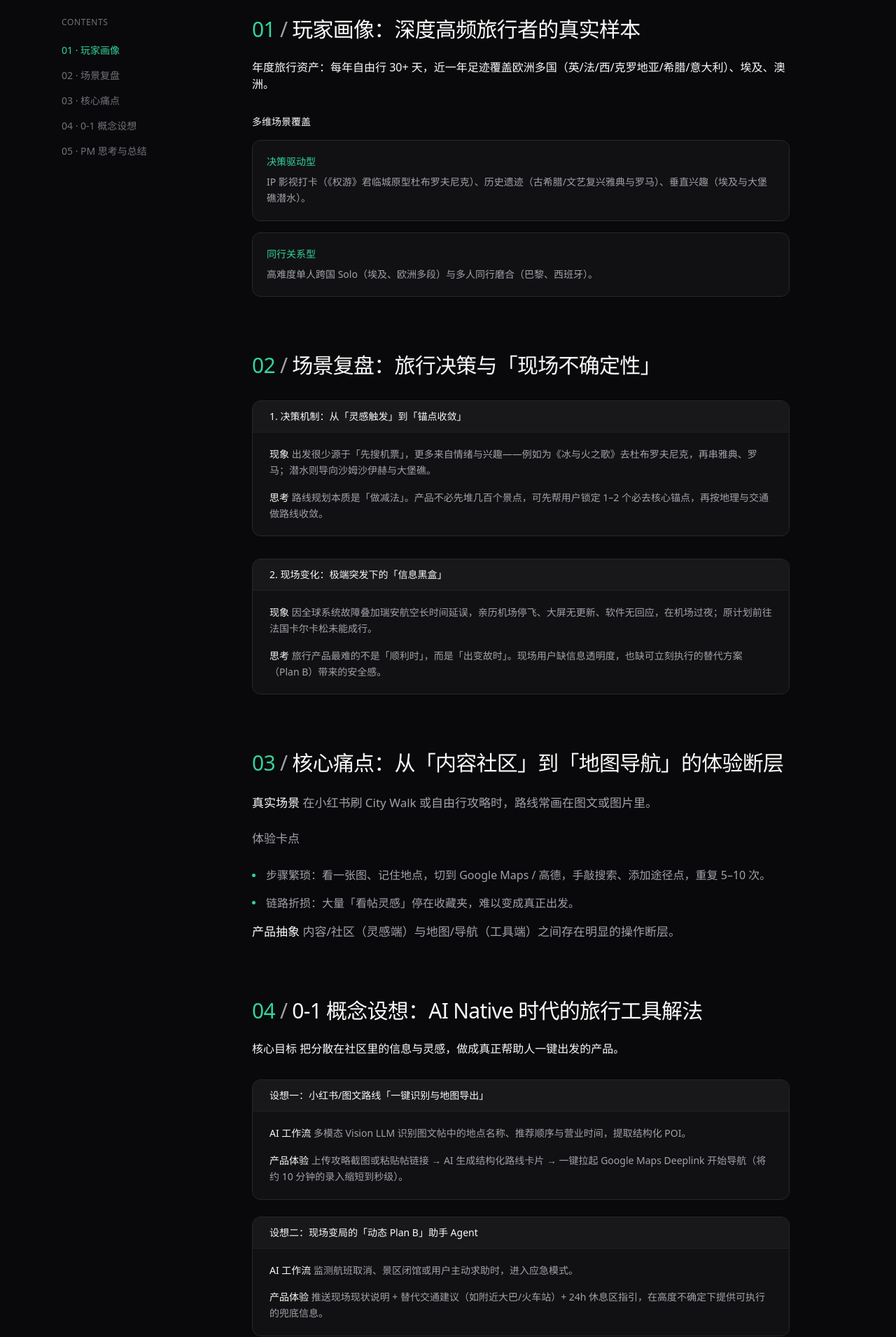
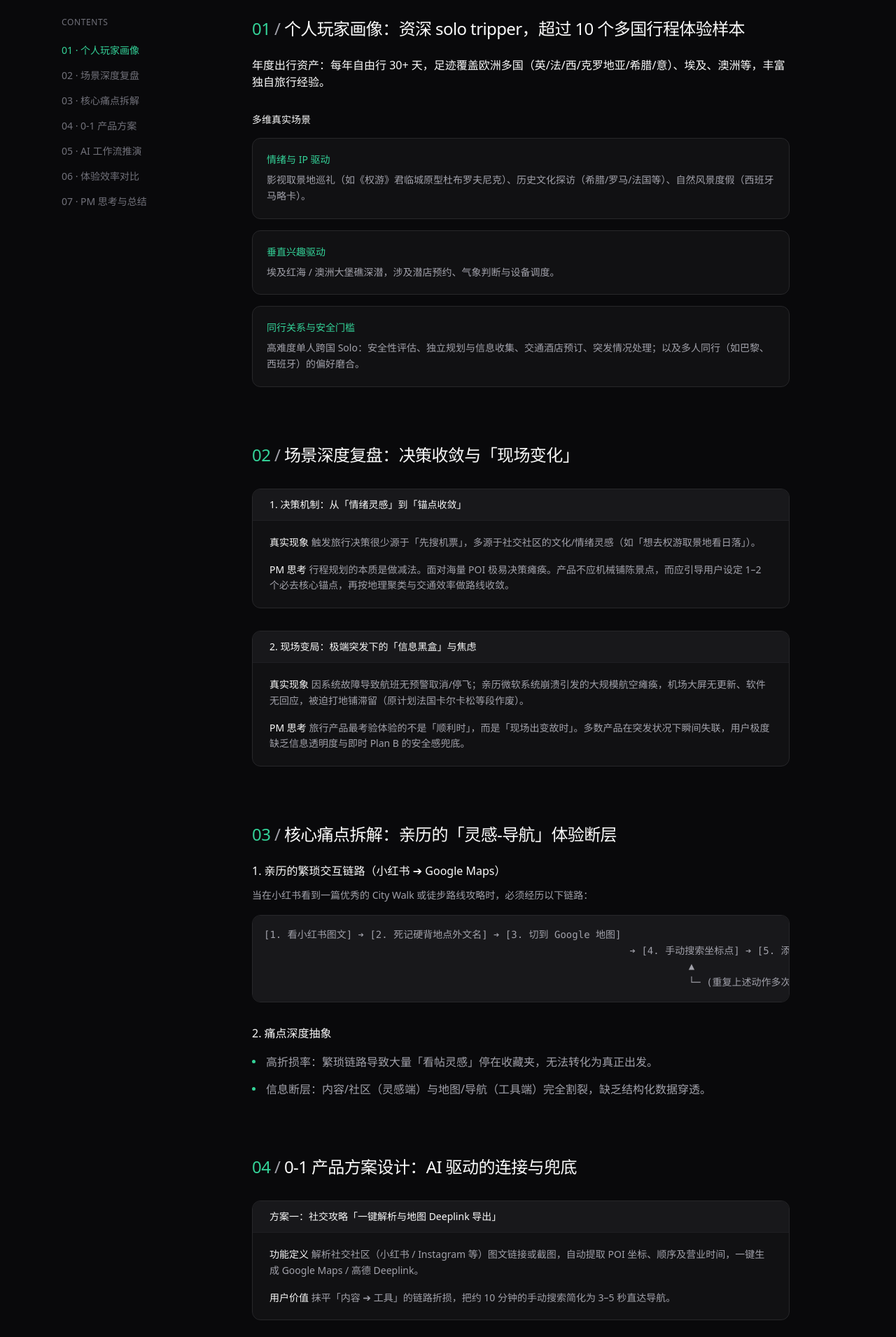
Before and after one commit to el23xg2/food, a Next.js app: page /cases/europe-travel in a window 1280 px wide. Shown: the part 560-2470 px from the top of the page at 70% size. Built offline with nearby package versions, Linux system fonts and the light colour scheme.

Commit message:
content: Case 02 travel page v3 seven sections per user outline

```diff
--- a/components/cases/TravelCaseStudyContent.tsx
+++ b/components/cases/TravelCaseStudyContent.tsx
@@ -16,11 +16,19 @@ interface TravelCaseStudyContentProps {
 
 function SectionHeading({ index, title }: { index: string; title: string }) {
   return (
-    <h2 className="text-2xl font-medium tracking-tight text-foreground md:text-3xl">
+    <h2 className="text-xl font-medium tracking-tight text-foreground md:text-2xl md:leading-snug">
       <span className="font-mono text-accent">{index}</span>
       <span className="text-muted"> / </span>
       {title}
     </h2>
+  );
+}
+
+function DiagramBlock({ children }: { children: string }) {
+  return (
+    <pre className="mt-4 overflow-x-auto rounded-xl border border-border bg-surface-elevated p-4 text-xs leading-relaxed text-muted md:text-sm">
+      {children}
+    </pre>
   );
 }
 
@@ -57,12 +65,13 @@ export function TravelCaseStudyContent({ caseStudy }: TravelCaseStudyContentProp
       <FadeIn>
         <div className="mb-20 border-b border-border-subtle pb-16">
           <span className="font-mono text-sm text-accent">
-            CASE #{formatCaseNumber(caseStudy.number)} · TRAVEL
+            Case #{formatCaseNumber(caseStudy.number)} · TRAVEL
           </span>
           <h1 className="mt-4 text-3xl font-medium tracking-tight text-foreground md:text-4xl md:leading-tight">
             {caseStudy.title}
           </h1>
           <p className="mt-6 max-w-3xl text-base leading-relaxed text-muted">
+            <span className="text-subtle">项目属性：</span>
             {profile.caseAttribute}
           </p>
 
@@ -115,12 +124,15 @@ export function TravelCaseStudyContent({ caseStudy }: TravelCaseStudyContentProp
         <div className="min-w-0 flex-1 max-w-3xl space-y-20">
           <section id="profile" className="scroll-mt-24">
             <FadeIn>
-              <SectionHeading index="01" title="玩家画像：深度高频旅行者的真实样本" />
+              <SectionHeading
+                index="01"
+                title="个人玩家画像：资深 solo tripper，超过 10 个多国行程体验样本"
+              />
               <p className="prose-case mt-6">
-                <span className="font-medium text-foreground">年度旅行资产：</span>
+                <span className="font-medium text-foreground">年度出行资产：</span>
                 {profile.playerProfile.annualAssets}
               </p>
-              <p className="mt-8 text-sm font-medium text-foreground">多维场景覆盖</p>
+              <p className="mt-8 text-sm font-medium text-foreground">多维真实场景</p>
               <ul className="mt-4 space-y-4">
                 {profile.playerProfile.scenarios.map((s) => (
                   <li
@@ -137,7 +149,7 @@ export function TravelCaseStudyContent({ caseStudy }: TravelCaseStudyContentProp
 
           <section id="scenes" className="scroll-mt-24">
             <FadeIn>
-              <SectionHeading index="02" title="场景复盘：旅行决策与「现场不确定性」" />
+              <SectionHeading index="02" title="场景深度复盘：决策收敛与「现场变化」" />
               <div className="mt-8 space-y-8">
                 {profile.sceneReview.map((item, i) => (
                   <article
@@ -151,11 +163,11 @@ export function TravelCaseStudyContent({ caseStudy }: TravelCaseStudyContentProp
                     </div>
                     <div className="space-y-4 px-6 py-5 text-sm leading-relaxed">
                       <p className="text-muted">
-                        <span className="font-medium text-foreground">现象 </span>
+                        <span className="font-medium text-foreground">真实现象 </span>
                         {item.phenomenon}
                       </p>
                       <p className="text-muted">
-                        <span className="font-medium text-foreground">思考 </span>
+                        <span className="font-medium text-foreground">PM 思考 </span>
                         {item.thinking}
                       </p>
                     </div>
@@ -167,50 +179,48 @@ export function TravelCaseStudyContent({ caseStudy }: TravelCaseStudyContentProp
 
           <section id="pain" className="scroll-mt-24">
             <FadeIn>
-              <SectionHeading index="03" title="核心痛点：从「内容社区」到「地图导航」的体验断层" />
-              <div className="prose-case mt-6 space-y-4">
-                <p>
-                  <span className="font-medium text-foreground">真实场景 </span>
-                  {profile.corePain.scene}
-                </p>
-                <p className="font-medium text-foreground">体验卡点</p>
-                <ul>
-                  {profile.corePain.painPoints.map((p) => (
-                    <li key={p}>{p}</li>
-                  ))}
-                </ul>
-                <p>
-                  <span className="font-medium text-foreground">产品抽象 </span>
-                  {profile.corePain.abstraction}
-                </p>
-              </div>
+              <SectionHeading
+                index="03"
+                title="核心痛点拆解：亲历的「灵感-导航」体验断层"
+              />
+              <p className="prose-case mt-6 font-medium text-foreground">
+                1. 亲历的繁琐交互链路（小红书 ➔ Google Maps）
+              </p>
+              <p className="mt-3 text-sm leading-relaxed text-muted">
+                {profile.corePain.sectionIntro}
+              </p>
+              <DiagramBlock>{profile.corePain.workflowDiagram}</DiagramBlock>
+              <p className="prose-case mt-8 font-medium text-foreground">
+                2. 痛点深度抽象
+              </p>
+              <ul className="prose-case mt-4">
+                {profile.corePain.abstractions.map((a) => (
+                  <li key={a}>{a}</li>
+                ))}
+              </ul>
             </FadeIn>
           </section>
 
-          <section id="concepts" className="scroll-mt-24">
+          <section id="schemes" className="scroll-mt-24">
             <FadeIn>
-              <SectionHeading index="04" title="0-1 概念设想：AI Native 时代的旅行工具解法" />
-              <p className="prose-case mt-6">
-                <span className="font-medium text-foreground">核心目标 </span>
-                {profile.concepts.goal}
-              </p>
+              <SectionHeading index="04" title="0-1 产品方案设计：AI 驱动的连接与兜底" />
               <div className="mt-8 space-y-6">
-                {profile.concepts.ideas.map((idea) => (
+                {profile.productSchemes.map((scheme) => (
                   <article
-                    key={idea.title}
+                    key={scheme.title}
                     className="rounded-xl border border-border bg-surface overflow-hidden"
                   >
                     <div className="border-b border-border-subtle bg-surface-elevated px-6 py-3">
-                      <h3 className="text-sm font-medium text-foreground">{idea.title}</h3>
+                      <h3 className="text-sm font-medium text-foreground">{scheme.title}</h3>
                     </div>
                     <div className="space-y-4 px-6 py-5 text-sm leading-relaxed">
                       <p className="text-muted">
-                        <span className="font-medium text-foreground">AI 工作流 </span>
-                        {idea.aiWorkflow}
+                        <span className="font-medium text-foreground">功能定义 </span>
+                        {scheme.definition}
                       </p>
                       <p className="text-muted">
-                        <span className="font-medium text-foreground">产品体验 </span>
-                        {idea.productExperience}
+                        <span className="font-medium text-foreground">用户价值 </span>
+                        {scheme.value}
                       </p>
                     </div>
                   </article>
@@ -219,9 +229,33 @@ export function TravelCaseStudyContent({ caseStudy }: TravelCaseStudyContentProp
             </FadeIn>
           </section>
 
+          <section id="ai-arch" className="scroll-mt-24">
+            <FadeIn>
+              <SectionHeading index="05" title="AI 工作流与技术架构推演" />
+              <DiagramBlock>{profile.aiArchitectureDiagram}</DiagramBlock>
+            </FadeIn>
+          </section>
+
+          <section id="efficiency" className="scroll-mt-24">
+            <FadeIn>
+              <SectionHeading index="06" title="真实场景下的体验效率对比" />
+              <div className="prose-case mt-8 space-y-6">
+                <p>
+                  <span className="font-medium text-foreground">链路效率提升对比 </span>
+                </p>
+                <p>{profile.efficiencyComparison.traditional}</p>
+                <p>{profile.efficiencyComparison.aiMode}</p>
+                <p>
+                  <span className="font-medium text-foreground">0-1 需求真实性校验 </span>
+                  {profile.efficiencyComparison.validation}
+                </p>
+              </div>
+            </FadeIn>
+          </section>
+
           <section id="summary" className="scroll-mt-24">
             <FadeIn>
-              <SectionHeading index="05" title="PM 思考与总结" />
+              <SectionHeading index="07" title="PM 思考与总结" />
               <div className="prose-case mt-8 space-y-4">
                 {profile.pmSummary.map((p) => (
                   <p key={p}>{p}</p>
--- a/content/cases/europe-travel.ts
+++ b/content/cases/europe-travel.ts
@@ -4,85 +4,115 @@ const europeTravel: CaseStudy = {
   slug: "europe-travel",
   number: 2,
   layout: "travel",
-  title: "从深度旅行者到产品思考：自由行全场景与 AI 链路探索",
+  title: "从重度玩家到产品思考：跨境自由行全场景复盘与 AI 工具化思考",
   subtitle:
-    "基于 30+ 天跨国自由行真实体验的用户研究与 0-1 产品概念推演",
-  tags: ["Travel", "用户研究", "0-1 概念"],
+    "基于本人 10+ 国家自由行真实体验的用户痛点提炼与 0-1 产品方案思考（Concept Study）",
+  tags: ["Travel", "Concept Study", "AI Native"],
   featured: true,
-  readTime: "8 min",
+  readTime: "12 min",
   status: "Case #02",
-  role: "深度旅行者 · 产品推演",
+  role: "重度自由行用户 · 概念推演",
   timeline: "英国留学至今",
-  keyOutcome: "30+ 天/年跨国自由行样本 + 内容—地图断层与 Plan B 两类 0-1 方向",
+  keyOutcome: "10+ 国行程样本 · 灵感—导航断层 · 三套 0-1 方案 + AI 链路推演",
   overview:
-    "基于 30+ 天跨国自由行真实体验的用户研究与 0-1 产品概念推演",
+    "基于本人 10+ 国家自由行真实体验的用户痛点提炼与 0-1 产品方案思考（Concept Study）",
   travelProfile: {
     caseAttribute:
-      "基于 30+ 天跨国自由行真实体验的用户研究与 0-1 产品概念推演",
+      "基于本人 10+ 国家自由行真实体验的用户痛点提炼与 0-1 产品方案思考（Concept Study）",
     playerProfile: {
       annualAssets:
-        "每年自由行 30+ 天，近一年足迹覆盖欧洲多国（英/法/西/克罗地亚/希腊/意大利）、埃及、澳洲。",
+        "每年自由行 30+ 天，足迹覆盖欧洲多国（英/法/西/克罗地亚/希腊/意）、埃及、澳洲等，丰富独自旅行经验。",
       scenarios: [
         {
-          label: "决策驱动型",
+          label: "情绪与 IP 驱动",
           detail:
-            "IP 影视打卡（《权游》君临城原型杜布罗夫尼克）、历史遗迹（古希腊/文艺复兴雅典与罗马）、垂直兴趣（埃及与大堡礁潜水）。",
+            "影视取景地巡礼（如《权游》君临城原型杜布罗夫尼克）、历史文化探访（希腊/罗马/法国等）、自然风景度假（西班牙马略卡）。",
         },
         {
-          label: "同行关系型",
+          label: "垂直兴趣驱动",
           detail:
-            "高难度单人跨国 Solo（埃及、欧洲多段）与多人同行磨合（巴黎、西班牙）。",
+            "埃及红海 / 澳洲大堡礁深潜，涉及潜店预约、气象判断与设备调度。",
+        },
+        {
+          label: "同行关系与安全门槛",
+          detail:
+            "高难度单人跨国 Solo：安全性评估、独立规划与信息收集、交通酒店预订、突发情况处理；以及多人同行（如巴黎、西班牙）的偏好磨合。",
         },
       ],
     },
     sceneReview: [
       {
-        title: "决策机制：从「灵感触发」到「锚点收敛」",
+        title: "决策机制：从「情绪灵感」到「锚点收敛」",
         phenomenon:
-          "出发很少源于「先搜机票」，更多来自情绪与兴趣——例如为《冰与火之歌》去杜布罗夫尼克，再串雅典、罗马；潜水则导向沙姆沙伊赫与大堡礁。",
+          "触发旅行决策很少源于「先搜机票」，多源于社交社区的文化/情绪灵感（如「想去权游取景地看日落」）。",
         thinking:
-          "路线规划本质是「做减法」。产品不必先堆几百个景点，可先帮用户锁定 1–2 个必去核心锚点，再按地理与交通做路线收敛。",
+          "行程规划的本质是做减法。面对海量 POI 极易决策瘫痪。产品不应机械铺陈景点，而应引导用户设定 1–2 个必去核心锚点，再按地理聚类与交通效率做路线收敛。",
       },
       {
-        title: "现场变化：极端突发下的「信息黑盒」",
+        title: "现场变局：极端突发下的「信息黑盒」与焦虑",
         phenomenon:
-          "因全球系统故障叠加瑞安航空长时间延误，亲历机场停飞、大屏无更新、软件无回应，在机场过夜；原计划前往法国卡尔卡松未能成行。",
+          "因系统故障导致航班无预警取消/停飞；亲历微软系统崩溃引发的大规模航空瘫痪，机场大屏无更新、软件无回应，被迫打地铺滞留（原计划法国卡尔卡松等段作废）。",
         thinking:
-          "旅行产品最难的不是「顺利时」，而是「出变故时」。现场用户缺信息透明度，也缺可立刻执行的替代方案（Plan B）带来的安全感。",
+          "旅行产品最考验体验的不是「顺利时」，而是「现场出变故时」。多数产品在突发状况下瞬间失联，用户极度缺乏信息透明度与即时 Plan B 的安全感兜底。",
       },
     ],
     corePain: {
-      scene:
-        "在小红书刷 City Walk 或自由行攻略时，路线常画在图文或图片里。",
-      painPoints: [
-        "步骤繁琐：看一张图、记住地点，切到 Google Maps / 高德，手敲搜索、添加途径点，重复 5–10 次。",
-        "链路折损：大量「看帖灵感」停在收藏夹，难以变成真正出发。",
+      sectionIntro:
+        "当在小红书看到一篇优秀的 City Walk 或徒步路线攻略时，必须经历以下链路：",
+      workflowDiagram: `[1. 看小红书图文] ➔ [2. 死记硬背地点外文名] ➔ [3. 切到 Google 地图]
+                                                              ➔ [4. 手动搜索坐标点] ➔ [5. 添加为途径点]
+                                                                        ▲
+                                                                        └─ (重复上述动作多次)`,
+      abstractions: [
+        "高折损率：繁琐链路导致大量「看帖灵感」停在收藏夹，无法转化为真正出发。",
+        "信息断层：内容/社区（灵感端）与地图/导航（工具端）完全割裂，缺乏结构化数据穿透。",
       ],
-      abstraction:
-        "内容/社区（灵感端）与地图/导航（工具端）之间存在明显的操作断层。",
     },
-    concepts: {
-      goal: "把分散在社区里的信息与灵感，做成真正帮助人一键出发的产品。",
-      ideas: [
+    productSchemes: [
       {
-          title: "设想一：小红书/图文路线「一键识别与地图导出」",
-          aiWorkflow:
-            "多模态 Vision LLM 识别图文帖中的地点名称、推荐顺序与营业时间，提取结构化 POI。",
-          productExperience:
-            "上传攻略截图或粘贴帖链接 → AI 生成结构化路线卡片 → 一键拉起 Google Maps Deeplink 开始导航（将约 10 分钟的录入缩短到秒级）。",
+        title: "方案一：社交攻略「一键解析与地图 Deeplink 导出」",
+        definition:
+          "解析社交社区（小红书 / Instagram 等）图文链接或截图，自动提取 POI 坐标、顺序及营业时间，一键生成 Google Maps / 高德 Deeplink。",
+        value:
+          "抹平「内容 ➔ 工具」的链路折损，把约 10 分钟的手动搜索简化为 3–5 秒直达导航。",
       },
       {
-          title: "设想二：现场变局的「动态 Plan B」助手 Agent",
-          aiWorkflow:
-            "监测航班取消、景区闭馆或用户主动求助时，进入应急模式。",
-          productExperience:
-            "推送现场现状说明 + 替代交通建议（如附近大巴/火车站）+ 24h 休息区指引，在高度不确定下提供可执行的兜底信息。",
+        title: "方案二：极端变局下的「动态 Plan B」随行助手 Agent",
+        definition:
+          "识别航班/行程异常（监测延误取消或用户主动求助），触发应急服务模式。",
+        value:
+          "推送「当前变化现状 + 替代交通路线建议（如附近大巴/火车预订）+ 24h 休息区指引」，在高度不确定下提供底线安全感。",
+      },
+      {
+        title: "方案三：锚点驱动的减法排线引擎",
+        definition:
+          "用户勾选 1–2 个必去锚点（如潜水点/特定取景地），系统自动聚类衍生周边 POI，生成 2 套极简对比方案。",
+        value: "帮助用户快速收敛决策，缓解信息过载带来的行程焦虑。",
       },
     ],
+    aiArchitectureDiagram: `┌─────────────────────────────────────────────────────────────────────────┐
+│                      AI Native 工具化工作流逻辑推演                        │
+└─────────────────────────────────────────────────────────────────────────┘
+  [输入层]  小红书截图 / 帖子 URL / 航班异常事件
+     │
+  [解析层]  Vision LLM (多模态识图) + OCR ➔ 提取文本、地点名称、排序规则
+     │
+  [清洗层]  结构化 POI 提取 ➔ 穿透地图 API 匹配精确经纬度与营业时间
+     │
+  [引擎层]  Deeplink 自动拼接引擎  /  Agent 实时监控与 RAG 应急预案库
+     │
+  [输出层]  一键拉起 Google Maps 路线导航  /  主动推送「动态 Plan B 卡片」`,
+    efficiencyComparison: {
+      traditional:
+        "传统手动模式（亲历）：平均耗时约 5–15 分钟（复杂路线更长），跨 App 频繁切换；旅行在外后台 App 多，易被杀进程，路径折损率极高。",
+      aiMode:
+        "AI 智能导出模式（概念推演）：截图/粘链接到拉起导航平均 3–5 秒，链路折损率有望显著下降（概念目标：降低 80% 以上无效操作）。",
+      validation:
+        "作为年出行 30+ 天的重度玩家，该痛点来自真实体验折损，而非办公室捏造的假需求。先解决自身最切身的受苦体验，是 0-1 产品最具实操价值的切入点。",
     },
     pmSummary: [
-      "把散落的灵感做成「能够迈开腿的产品」：好的旅行产品，既要有懂文化、懂 IP 的审美与温度，也要有高效结构化信息的工具力。",
-      "AI 的边界是辅助，而非越俎代庖：AI 负责识图、找坐标、拼线路等繁琐步骤，偏好选择与现场探索仍留给旅行者。",
+      "好的工具不应只是「静态规划」，更要是「有安全感的随行伙伴」：旅行产品的核心价值不仅在于顺利时帮用户规划完美行程，更在于现实打乱计划时能给用户兜底的安全感。",
+      "AI 的边界是辅助繁琐，而非代替人类探索：AI 承接枯燥重复的「信息识别、找坐标、拼接路线」，把偏好选择、文化品味与现场探索留给旅行者。",
     ],
   },
 };
--- a/types/case-study.ts
+++ b/types/case-study.ts
@@ -17,7 +17,6 @@ export interface CaseStudyHighlight {
 export interface CaseStudyMedia {
   images?: CaseStudyImage[];
   productImages?: CaseStudyImage[];
-  /** Shown below the Solution / 产品方案 section */
   solutionImages?: CaseStudyImage[];
   highlights?: CaseStudyHighlight[];
 }
@@ -63,17 +62,20 @@ export interface TravelCaseProfile {
     thinking: string;
   }[];
   corePain: {
-    scene: string;
-    painPoints: string[];
-    abstraction: string;
+    sectionIntro: string;
+    workflowDiagram: string;
+    abstractions: string[];
   };
-  concepts: {
-    goal: string;
-    ideas: {
-      title: string;
-      aiWorkflow: string;
-      productExperience: string;
-    }[];
+  productSchemes: {
+    title: string;
+    definition: string;
+    value: string;
+  }[];
+  aiArchitectureDiagram: string;
+  efficiencyComparison: {
+    traditional: string;
+    aiMode: string;
+    validation: string;
   };
   pmSummary: string[];
 }
@@ -106,11 +108,13 @@ export interface CaseStudy {
 }
 
 export const TRAVEL_CASE_SECTIONS = [
-  { id: "profile", title: "01 · 玩家画像" },
-  { id: "scenes", title: "02 · 场景复盘" },
-  { id: "pain", title: "03 · 核心痛点" },
-  { id: "concepts", title: "04 · 0-1 概念设想" },
-  { id: "summary", title: "05 · PM 思考与总结" },
+  { id: "profile", title: "01 · 个人玩家画像" },
+  { id: "scenes", title: "02 · 场景深度复盘" },
+  { id: "pain", title: "03 · 核心痛点拆解" },
+  { id: "schemes", title: "04 · 0-1 产品方案" },
+  { id: "ai-arch", title: "05 · AI 工作流推演" },
+  { id: "efficiency", title: "06 · 体验效率对比" },
+  { id: "summary", title: "07 · PM 思考与总结" },
 ] as const;
 
 export const CASE_SECTIONS = [
```
Lines whose indentation alone changed are shown as unchanged.
